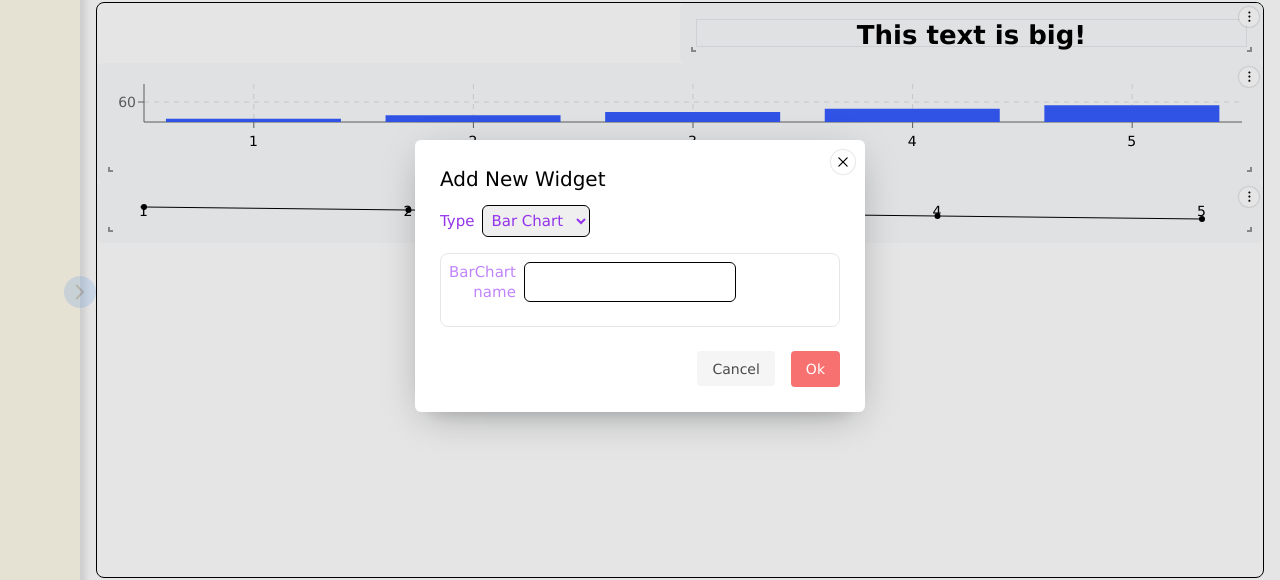
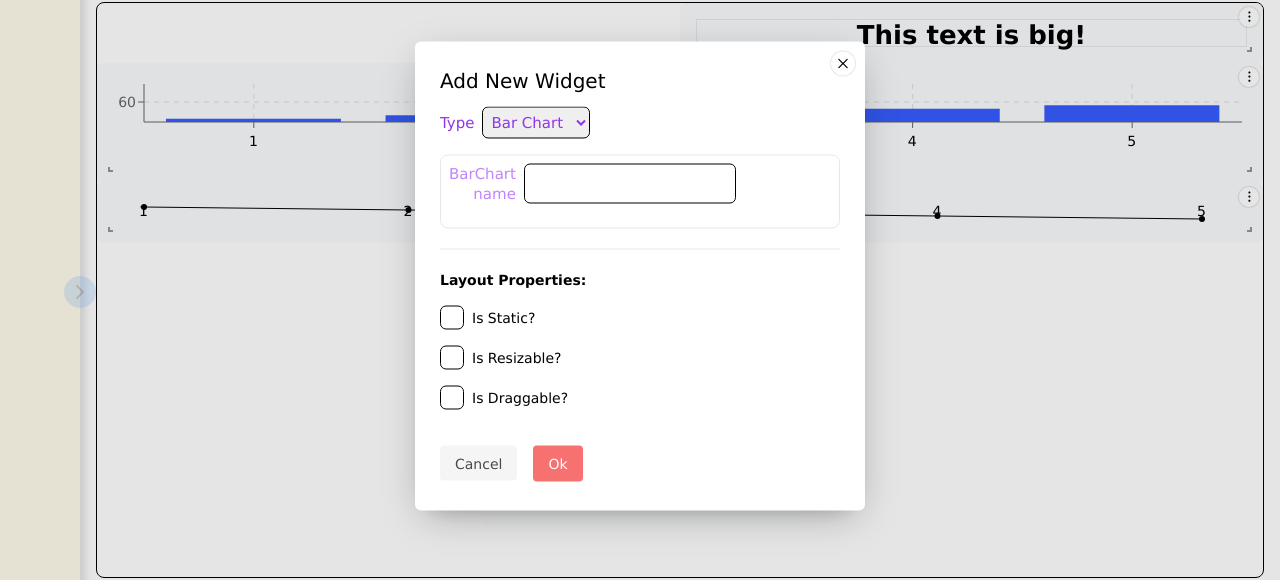
Before and after one commit to talkohavy/react-grid-layout, a React (Vite) app: page /dashboards/1 in a window 1280 px wide. Both pictures are taken after a click on the button "+ Add Widget". Shown: the part 124-704 px from the top of the page. Built offline with nearby package versions, Linux system fonts and the light colour scheme.

Commit message:
can now give widget a layout property

```diff
--- a/src/components/Modal/ModalFooter.jsx
+++ b/src/components/Modal/ModalFooter.jsx
@@ -1,3 +1,4 @@
+import clsx from 'clsx';
 import { Close } from '@radix-ui/react-dialog';
 
 /**
@@ -5,13 +6,14 @@ import { Close } from '@radix-ui/react-dialog';
  *   cancelText?: string,
  *   confirmText?: string,
  *   onConfirmClick?: () => void, onCancelClick?: () => void
+ *   className?: string,
  * }>} props
  */
 export default function ModalFooter(props) {
-  const { cancelText = 'Cancel', confirmText = 'Ok', onConfirmClick, onCancelClick } = props;
+  const { cancelText = 'Cancel', confirmText = 'Ok', onConfirmClick, onCancelClick, className } = props;
 
   return (
-    <div className='mt-6 flex justify-end gap-4'>
+    <div className={clsx('flex h-10 justify-end gap-4', className)}>
       <Close asChild>
         <button
           onClick={onCancelClick}
--- a/src/components/customWidgets/AddWidgetModal/AddWidgetModal.jsx
+++ b/src/components/customWidgets/AddWidgetModal/AddWidgetModal.jsx
@@ -1,5 +1,6 @@
 import { useRef, useState } from 'react';
 import { Title } from '@radix-ui/react-dialog';
+import Checkbox from '../../Checkbox';
 import Modal from '../../Modal';
 import ModalFooter from '../../Modal/ModalFooter';
 import Select from '../../Select';
@@ -8,6 +9,7 @@ import LineChartWizard from './LineChartWizard';
 import TextWizard from './TextWizard';
 
 /**
+ * @typedef {import('../../dashboards/types').LayoutProps} LayoutProps
  * @typedef {import('../../dashboards/types').IWidget} IWidget
  */
 
@@ -29,7 +31,7 @@ const WIZARD_BY_TYPE = {
  * @param {{
  *   isModalOpen: boolean,
  *   setIsModalOpen: (value: boolean) => void,
- *   onConfirmClick: (widget: IWidget) => void
+ *   onConfirmClick: (widget: IWidget, layoutProps?: LayoutProps) => void
  *   onCancelClick?: () => void,
  * }} props
  */
@@ -38,13 +40,26 @@ export default function AddWidgetModal(props) {
 
   const [type, setType] = useState(typeOptions.BarChart);
   const widgetProps = useRef({});
+  const [isStatic, setIsStatic] = useState(false);
+  const [isResizable, setIsResizable] = useState(false);
+  const [isDraggable, setIsDraggable] = useState(false);
 
-  const handleConfirmClick = () => onConfirmClick({ type: type.value, props: widgetProps.current });
+  const handleConfirmClick = () => {
+    /** @type {LayoutProps} */
+    const layoutProps = {
+      isResizable,
+      isDraggable,
+      static: isStatic,
+    };
+    onConfirmClick({ type: type.value, props: widgetProps.current }, layoutProps);
+  };
 
   return (
     <Modal isOpen={isModalOpen} setIsOpen={setIsModalOpen}>
       <Title className='mb-3 text-xl font-medium text-black'>Add New Widget</Title>
 
+      <div className='flex h-full flex-col items-center justify-between gap-5 overflow-auto'>
+        <div className='w-full'>
           <fieldset className='mb-4 flex items-center gap-5'>
             <label className='flex w-[90px] items-center justify-start gap-2 text-right text-[15px] text-purple-600'>
               <div>Type</div>
@@ -54,8 +69,28 @@ export default function AddWidgetModal(props) {
           </fieldset>
 
           <div className='rounded-lg border p-2'>{WIZARD_BY_TYPE[type.value]({ refProps: widgetProps })}</div>
+        </div>
 
-      <ModalFooter onConfirmClick={handleConfirmClick} onCancelClick={onCancelClick} />
+        <hr className='w-full' />
+
+        <div className='w-full'>
+          <h2 className='mb-4 font-bold'>Layout Properties:</h2>
+
+          <fieldset className='mb-4 flex items-center gap-5'>
+            <Checkbox label='Is Static?' isChecked={isStatic} setIsChecked={setIsStatic} />
+          </fieldset>
+
+          <fieldset className='mb-4 flex items-center gap-5'>
+            <Checkbox label='Is Resizable?' isChecked={isResizable} setIsChecked={setIsResizable} />
+          </fieldset>
+
+          <fieldset className='mb-4 flex items-center gap-5'>
+            <Checkbox label='Is Draggable?' isChecked={isDraggable} setIsChecked={setIsDraggable} />
+          </fieldset>
+        </div>
+
+        <ModalFooter onConfirmClick={handleConfirmClick} onCancelClick={onCancelClick} className='self-start' />
+      </div>
     </Modal>
   );
 }
--- a/src/components/customWidgets/EditWidgetModal/EditWidgetModal.jsx
+++ b/src/components/customWidgets/EditWidgetModal/EditWidgetModal.jsx
@@ -2,12 +2,18 @@ import { useRef, useState } from 'react';
 import { useSelector } from 'react-redux';
 import { Title } from '@radix-ui/react-dialog';
 import { getWidgetByIdSelector } from '../../../store/slices/dashboards/selectors';
+import Checkbox from '../../Checkbox';
 import Modal from '../../Modal';
 import ModalFooter from '../../Modal/ModalFooter';
 import Select from '../../Select';
 import BarChartWizard from '../AddWidgetModal/BarChartWizard';
 import LineChartWizard from '../AddWidgetModal/LineChartWizard';
 import TextWizard from '../AddWidgetModal/TextWizard';
+
+/**
+ * @typedef {import('../../dashboards/types').LayoutProps} LayoutProps
+ * @typedef {import('../../dashboards/types').IWidget} IWidget
+ */
 
 const typeOptions = {
   BarChart: { value: 'BarChart', label: 'Bar Chart' },
@@ -28,7 +34,7 @@ const WIZARD_BY_TYPE = {
  *   isModalOpen: boolean,
  *   setIsModalOpen: (value: boolean) => void,
  *   widgetId: string,
- *   onConfirmClick: (widget: any) => void
+ *   onConfirmClick: (widget: IWidget, layoutProps?: LayoutProps) => void
  *   onCancelClick?: () => void,
  *   onClose?: () => void,
  * }} props
@@ -40,8 +46,19 @@ export default function EditWidgetModal(props) {
 
   const [typeOption, setTypeOption] = useState(typeOptions[widgetToEdit?.type] ?? typeOptions.Text);
   const widgetProps = useRef(widgetToEdit.props);
+  const [isStatic, setIsStatic] = useState(false);
+  const [isResizable, setIsResizable] = useState(false);
+  const [isDraggable, setIsDraggable] = useState(false);
 
-  const handleConfirmClick = () => onConfirmClick({ type: typeOption.value, props: widgetProps.current });
+  const handleConfirmClick = () => {
+    /** @type {LayoutProps} */
+    const layoutProps = {
+      isResizable,
+      isDraggable,
+      static: isStatic,
+    };
+    onConfirmClick({ type: typeOption.value, props: widgetProps.current }, layoutProps);
+  };
 
   return (
     <Modal
@@ -51,8 +68,11 @@ export default function EditWidgetModal(props) {
         onClose?.();
       }}
     >
-      <Title className='mb-3 text-xl font-medium text-black'>Edit Widget</Title>
+      <div className='flex h-full flex-col'>
+        <Title className='text-xl font-medium text-black'>Edit Widget</Title>
 
+        <div className='flex grow flex-col items-center justify-between gap-5 overflow-auto'>
+          <div className='w-full'>
             <fieldset className='mb-4 flex items-center gap-5'>
               <label className='flex w-[90px] items-center justify-start gap-2 text-right text-[15px] text-purple-600'>
                 <div>Type</div>
@@ -62,8 +82,28 @@ export default function EditWidgetModal(props) {
             </fieldset>
 
             <div className='rounded-lg border p-2'>{WIZARD_BY_TYPE[typeOption.value]({ refProps: widgetProps })}</div>
+          </div>
 
-      <ModalFooter onConfirmClick={handleConfirmClick} onCancelClick={onCancelClick} />
+          <hr className='w-full' />
+
+          <div className='w-full'>
+            <h2 className='mb-4 font-bold'>Layout Properties:</h2>
+
+            <fieldset className='mb-4 flex items-center gap-5'>
+              <Checkbox label='Is Static?' isChecked={isStatic} setIsChecked={setIsStatic} />
+            </fieldset>
+
+            <fieldset className='mb-4 flex items-center gap-5'>
+              <Checkbox label='Is Resizable?' isChecked={isResizable} setIsChecked={setIsResizable} />
+            </fieldset>
+
+            <fieldset className='mb-4 flex items-center gap-5'>
+              <Checkbox label='Is Draggable?' isChecked={isDraggable} setIsChecked={setIsDraggable} />
+            </fieldset>
+          </div>
+          <ModalFooter onConfirmClick={handleConfirmClick} onCancelClick={onCancelClick} className='self-start' />
+        </div>
+      </div>
     </Modal>
   );
 }
--- a/src/components/customWidgets/helpers/createNewWidgetLayout.js
+++ b/src/components/customWidgets/helpers/createNewWidgetLayout.js
@@ -1,8 +1,12 @@
 import { v4 as uuid } from 'uuid';
 
 /**
- * @typedef {{id?: string}} CreateNewWidgetLayoutProps
  * @typedef {import('react-grid-layout').Layout} Layout
+ * @typedef {import('../../dashboards/types').LayoutProps} LayoutProps
+ * @typedef {{
+ *   id?: string,
+ *   layoutProps?: LayoutProps
+ * }} CreateNewWidgetLayoutProps
  */
 
 /**
@@ -10,15 +14,15 @@ import { v4 as uuid } from 'uuid';
  * @returns {Layout}
  */
 function createNewWidgetLayout(props) {
-  const { id } = props ?? {};
+  const { id, layoutProps } = props ?? {};
 
   return {
     i: id ?? uuid(),
-    isResizable: false,
     w: 4,
     h: 3,
     x: 0,
     y: 0,
+    ...layoutProps,
   };
 }
 
--- a/src/components/dashboards/types.d.ts
+++ b/src/components/dashboards/types.d.ts
@@ -86,6 +86,8 @@ export type IWidget<T = string> = {
   props: any;
 };
 
+export type LayoutProps = Partial<Omit<Layout, 'i'>>;
+
 export type OnChangeLayoutProps = {
   newLayout: Array<Layout>;
   widgetBefore: Layout;
--- a/src/pages/DashboardsPage/SingleDashboardPage.jsx
+++ b/src/pages/DashboardsPage/SingleDashboardPage.jsx
@@ -10,6 +10,10 @@ import { createNewWidgetFlow, updateDashboardFlow } from '../../store/slices/das
 import { updateWidget } from '../../store/slices/dashboards/reducer';
 import { getDashboardDataSelector } from '../../store/slices/dashboards/selectors';
 import WidgetsPool from './WidgetsPool';
+
+/**
+ * @typedef {import('react-grid-layout').Layout} Layout
+ */
 
 export default function SingleDashboardPage() {
   const { id: dashboardId } = useParams();
@@ -27,7 +31,7 @@ export default function SingleDashboardPage() {
 
   if (!dashboard) return <div>Dashboard not found</div>;
 
-  const { id, data, title, settings: dashboardSettings } = dashboard;
+  const { id, data: widgets, title, settings: dashboardSettings } = dashboard;
 
   return (
     <div className='flex size-full flex-col items-center justify-start gap-4 overflow-auto p-4'>
@@ -47,18 +51,18 @@ export default function SingleDashboardPage() {
 
       <div className='flex size-full min-h-xl justify-between gap-4'>
         <Dashboard
-          data={data}
+          data={widgets}
           settings={dashboardSettings}
           onLayoutChange={({ newLayout }) => {
             dispatch(updateDashboardFlow({ id, layout: newLayout }));
           }}
         >
-          {data.map((widget) => {
+          {widgets.map((widget) => {
             const { i: widgetId, type, props } = widget;
 
             return (
               <div key={widgetId}>
-                <Widget gapBetweenWidgets={dashboardSettings.dashboard.gapBetweenWidgets}>
+                <Widget gapBetweenWidgets={dashboardSettings?.dashboard?.gapBetweenWidgets}>
                   {widgetsMapper[type]({ dashboardId, widgetId, onEditWidgetMenuItemClick, ...props })}
                 </Widget>
               </div>
@@ -72,7 +76,9 @@ export default function SingleDashboardPage() {
       <AddWidgetModal
         isModalOpen={isAddWidgetModalOpen}
         setIsModalOpen={setIsAddWidgetModalOpen}
-        onConfirmClick={(widget) => dispatch(createNewWidgetFlow({ dashboardId, widget }))}
+        onConfirmClick={(widget, layoutProps) =>
+          void dispatch(createNewWidgetFlow({ dashboardId, widget, layoutProps }))
+        }
       />
 
       {widgetIdToEdit && (
--- a/src/store/slices/dashboards/actions.js
+++ b/src/store/slices/dashboards/actions.js
@@ -4,6 +4,7 @@ import { name } from './reducer';
 
 /**
  * @typedef {import('../../../components/dashboards/types').IWidget} IWidget
+ * @typedef {import('../../../components/dashboards/types').LayoutProps} LayoutProps
  */
 
 const customActionString = (actionString) => createActionString({ prefix: name, actionString });
@@ -22,7 +23,7 @@ const removeWidgetFromDashboardFlow = createAction(
 
 const createNewWidgetFlow = createAction(
   customActionString('Create new Widget'),
-  /** @param {{dashboardId: string, widget: IWidget}} payload */
+  /** @param {{dashboardId: string, widget: IWidget, layoutProps?: LayoutProps}} payload */
   (payload) => ({ payload }),
 );
 
--- a/src/store/slices/dashboards/middleware.js
+++ b/src/store/slices/dashboards/middleware.js
@@ -42,13 +42,13 @@ const dashboardsMiddleware = createMiddleware({
     }
 
     if (createNewWidgetFlow.match(action)) {
-      const { dashboardId, widget: widgetRaw } = action.payload;
+      const { dashboardId, widget: widgetRaw, layoutProps } = action.payload;
 
       const newWidget = { id: uuid(), ...widgetRaw };
 
       dispatch(addWidgetToWidgetsPool({ widget: newWidget }));
 
-      const newWidgetLayout = createNewWidgetLayout({ id: newWidget.id });
+      const newWidgetLayout = createNewWidgetLayout({ id: newWidget.id, layoutProps });
 
       dispatch(addWidgetToDashboard({ dashboardId, widget: newWidgetLayout }));
 
```
Lines whose indentation alone changed are shown as unchanged.
